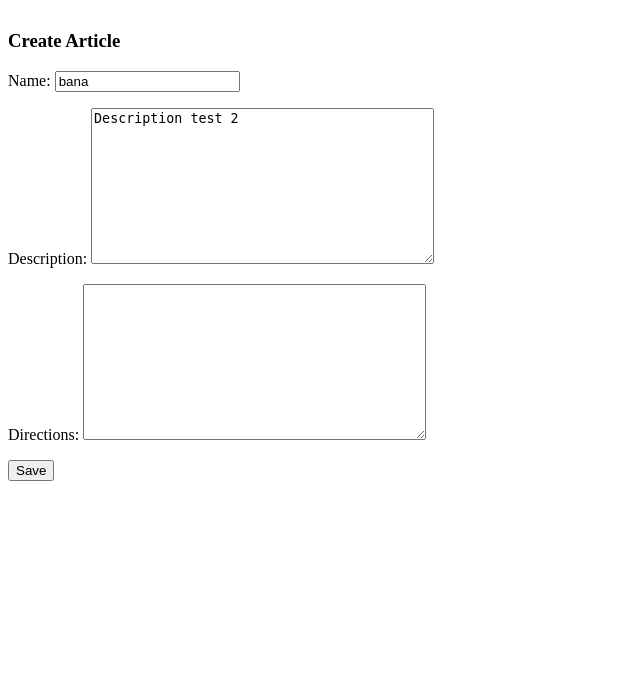
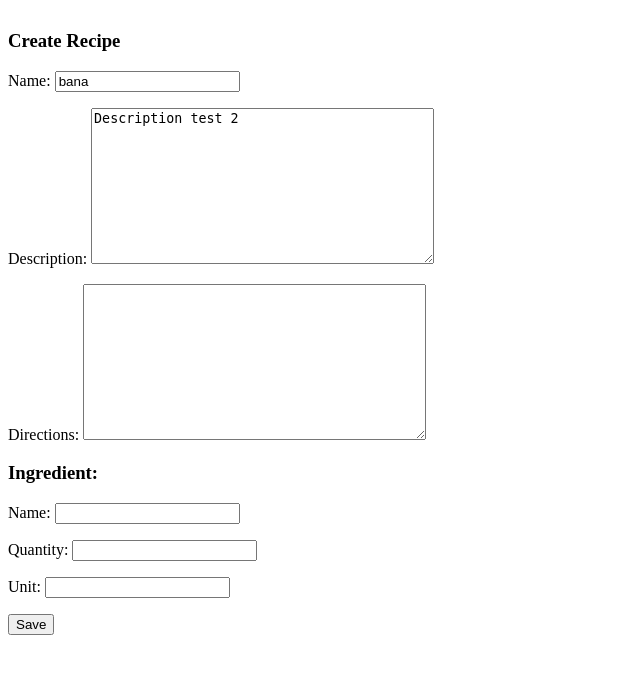
Before and after one commit to przemaj1990/Django-3.2-Tuturial, a Django app: page /library/recipes/4/update/ in a window 1280 px wide. Shown: the top 674 px of the page, without its empty margins (0-640 px from the left). Run offline with Django 3.2, Linux system fonts and the light colour scheme; a user stored in the database is signed in; data comes from the database, SQL or seed files in the repository; both versions use the stored data as it was after the commit; parts of the project's set-up code (start-up, migrations or seed data) failed here and were passed over.

Commit message:
60 - Django 2 Forms, 1 View - Python & Django 3.2 Tutorial Series

```diff
--- a/recipes/forms.py
+++ b/recipes/forms.py
@@ -5,3 +5,8 @@ class RecipeForm(forms.ModelForm):
     class Meta:
         model = Recipe
         fields = ['name', 'description', 'directions']
+
+class RecipeIngredientsForm(forms.ModelForm):
+    class Meta:
+        model = RecipeIngredients
+        fields = ['name', 'quantity', 'unit']
--- a/recipes/views.py
+++ b/recipes/views.py
@@ -1,7 +1,7 @@
 from django.shortcuts import redirect, render, get_object_or_404
 from .models import Recipe, RecipeIngredients
 from django.contrib.auth.decorators import login_required
-from .forms import RecipeForm
+from .forms import RecipeForm, RecipeIngredientsForm
 # Create your views here.
 
 # CRUD -> Create, Retrive, Update, Delete
@@ -41,11 +41,23 @@ def recipe_update_view(request, id=None):
     obj = get_object_or_404(Recipe, id=id, user=request.user)
     # instance obj is fullfilling form with specific data(in this case data from specific obj we entered to edit)
     form = RecipeForm(request.POST or None, instance=obj)
+    form_2 = RecipeIngredientsForm(request.POST or None)
     context = {
         "form": form,
+        "form_2": form_2,
         "object": obj
     }
-    if form.is_valid():
-        form.save()
+    if all([form.is_valid(), form_2.is_valid()]):
+        # 2 sepearate form for recipes and ingredient
+        # form.save(commit=False)
+        # form_2.save(commit=False)
+        # print("form", form.cleaned_data)
+
+        # how to save this 2 form together, not best way:
+        parent = form.save(commit=False)
+        parent.save()
+        child = form_2.save(commit=False)
+        child.recipe = parent
+        child.save()
         context['message'] = 'Data saved.'
     return render(request, "recipies/create-update.html", context)
--- a/templates/recipies/create-update.html
+++ b/templates/recipies/create-update.html
@@ -7,9 +7,14 @@
 
 <div style="margin-top:30px;">
     <form action="." method="POST">
-        <h3>Create Article</h3>
+        <h3>Create Recipe</h3>
         {% csrf_token %}
         {{ form.as_p }}
+
+        {% if form_2 %}
+        <h3>Ingredient:</h3>
+        {{ form_2.as_p }}
+        {% endif %}
         <div><button type='submit'>Save</button></div>
     </form>
 </div>
```
Also changed, not shown: README.md, db.sqlite3.
